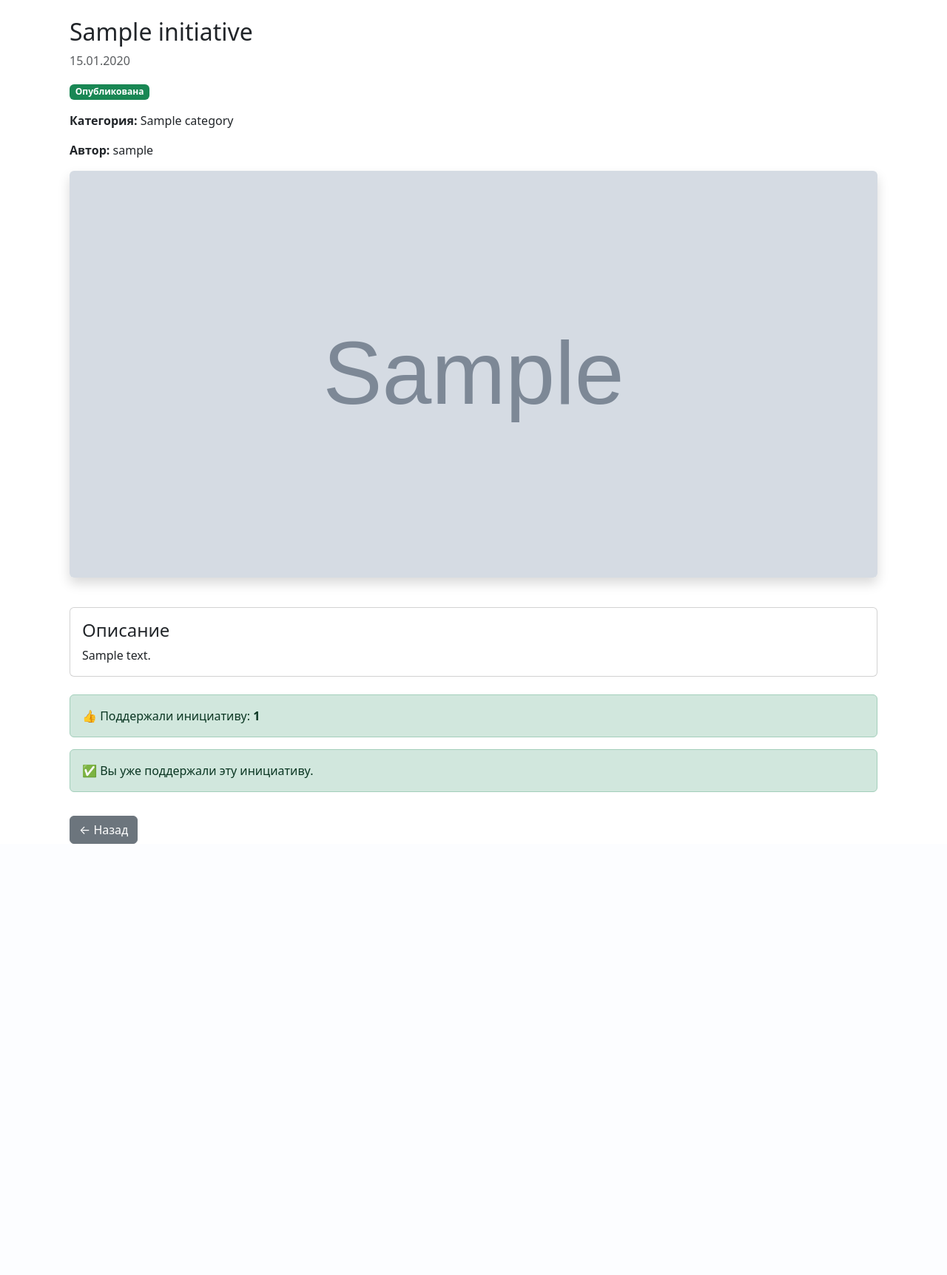
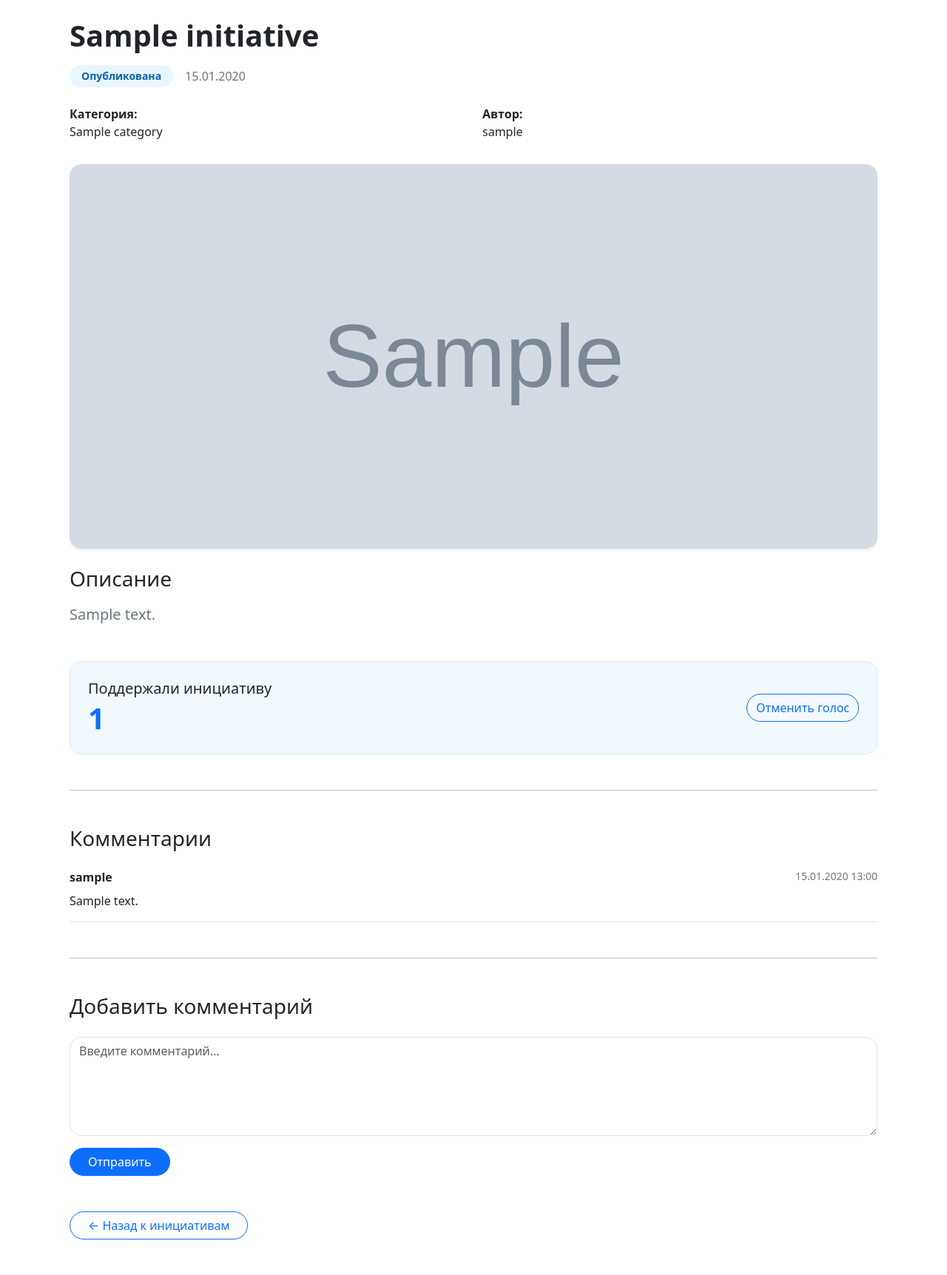
Before and after one commit to iramirayi-crypto/activesyktyvkar, a Django app: page /initiatives/1/ in a window 1280 px wide. Shown: the part 56-1780 px from the top of the page at 74% size. Before the commit the page ends 1197 px from the top, so only its background shows below. Run offline with Django 5.2, Linux system fonts and the light colour scheme; a user stored in the database is signed in; tables that the repository leaves empty hold one stand-in row (values such as "Sample post"); grey boxes marked "Sample" are stand-in pictures.

Commit message:
отмена голоса

```diff
--- /dev/null
+++ b/comments/urls.py
@@ -0,0 +1,10 @@
+from django.urls import path
+from . import views
+
+urlpatterns = [
+    path(
+        "<int:pk>/add/",
+        views.add_comment,
+        name="add_comment"
+    ),
+]
--- a/config/urls.py
+++ b/config/urls.py
@@ -14,6 +14,7 @@ urlpatterns = [
     path("admin/", admin.site.urls),
     path("initiatives/", include("initiatives.urls")),
     path("accounts/", include("accounts.urls")),
+    path("comments/", include("comments.urls")),
 ]
 
 urlpatterns += static(
--- a/initiatives/views.py
+++ b/initiatives/views.py
@@ -1,11 +1,18 @@
 from django.shortcuts import render, get_object_or_404, redirect
+
 from .models import Initiative, Vote
+from comments.models import Comment
 from attachments.models import Attachment
 
 
+# Список опубликованных инициатив
 def initiative_list(request):
-    initiatives = Initiative.objects.filter(status="published")
 
+    initiatives = Initiative.objects.filter(
+        status="published"
+    )
+
+    # Получаем первое изображение для каждой инициативы
     for initiative in initiatives:
         initiative.image = Attachment.objects.filter(
             initiative=initiative
@@ -14,24 +21,33 @@ def initiative_list(request):
     return render(
         request,
         "initiatives/list.html",
-        {"initiatives": initiatives},
+        {
+            "initiatives": initiatives,
+        },
     )
 
+
+# Страница одной инициативы
 def initiative_detail(request, pk):
+
+    # Получаем опубликованную инициативу
     initiative = get_object_or_404(
         Initiative,
         pk=pk,
         status="published"
     )
 
+    # Получаем изображения инициативы
     attachments = Attachment.objects.filter(
         initiative=initiative
     )
 
+    # Подсчитываем количество голосов
     votes_count = Vote.objects.filter(
         initiative=initiative
     ).count()
 
+    # Проверяем, голосовал ли пользователь
     user_voted = False
 
     if request.user.is_authenticated:
@@ -40,6 +56,12 @@ def initiative_detail(request, pk):
             user=request.user
         ).exists()
 
+    # Получаем комментарии к инициативе
+    comments = Comment.objects.filter(
+        initiative=initiative
+    )
+
+    # Передаем данные в шаблон
     return render(
         request,
         "initiatives/detail.html",
@@ -48,32 +70,42 @@ def initiative_detail(request, pk):
             "attachments": attachments,
             "votes_count": votes_count,
             "user_voted": user_voted,
+            "comments": comments,
         },
     )
 
 
+# Голосование за инициативу
 def vote_initiative(request, pk):
+
+    # Если пользователь не вошел в систему
     if not request.user.is_authenticated:
         return redirect("login")
 
+    # Получаем инициативу
     initiative = get_object_or_404(
         Initiative,
         pk=pk
     )
 
+    # Проверяем, голосовал ли пользователь
     vote = Vote.objects.filter(
         initiative=initiative,
         user=request.user
     )
 
+    # Если голос уже есть — удаляем его
     if vote.exists():
         vote.delete()
+
+    # Иначе создаем новый голос
     else:
         Vote.objects.create(
             initiative=initiative,
             user=request.user
         )
 
+    # Возвращаемся на страницу инициативы
     return redirect(
         "initiative_detail",
         pk=initiative.pk
--- a/templates/initiatives/detail.html
+++ b/templates/initiatives/detail.html
@@ -6,67 +6,145 @@
 
 {% block content %}
 
-<div class="container mt-4">
+<div class="container mt-4 mb-5">
 
-    <h2>{{ initiative.title }}</h2>
+    <!-- Заголовок -->
+    <div class="mb-4">
 
-    <p class="text-muted">
+        <h1 class="fw-bold mb-3">
+            {{ initiative.title }}
+        </h1>
+
+        <div class="d-flex flex-wrap align-items-center gap-3">
+
+            <span class="badge rounded-pill px-3 py-2"
+                  style="
+                  background:#EAF6FF;
+                  color:#0063B1;
+                  font-size:14px;">
+
+                {{ initiative.get_status_display }}
+
+            </span>
+
+            <span class="text-secondary">
+
                 {{ initiative.created_at|date:"d.m.Y" }}
+
+            </span>
+
+        </div>
+
+    </div>
+
+    <!-- Информация -->
+
+    <div class="row mb-4">
+
+        <div class="col-md-6">
+
+            <p class="mb-2">
+
+                <strong>Категория:</strong><br>
+
+                {{ initiative.category }}
+
             </p>
 
-<div class="mb-3">
-    <span class="badge bg-success">
-        {{ initiative.get_status_display }}
-    </span>
         </div>
 
-<p>
-    <strong>Категория:</strong>
-    {{ initiative.category }}
-</p>
+        <div class="col-md-6">
 
-<p>
-    <strong>Автор:</strong>
+            <p class="mb-2">
+
+                <strong>Автор:</strong><br>
+
                 {{ initiative.author }}
-</p>
 
-    {% if attachments %}
-    <div class="row mb-4">
-        {% for attachment in attachments %}
-            <div class="col-12 mb-3">
-                <img src="{{ attachment.file.url }}"
-                     class="img-fluid rounded shadow w-100"
-                     style="max-height:550px; object-fit:cover;"
-                     alt="{{ initiative.title }}">
-            </div>
-        {% endfor %}
-    </div>
-{% endif %}
-<div class="card mt-4">
-
-    <div class="card-body">
-
-        <h4>Описание</h4>
-
-        <p class="mb-0">
-            {{ initiative.description }}
             </p>
 
         </div>
 
     </div>
 
-<div class="alert alert-success mt-4">
-    👍 Поддержали инициативу:
-    <strong>{{ votes_count }}</strong>
+    <!-- Изображение -->
+
+    {% if attachments %}
+
+        {% for attachment in attachments %}
+
+            <img src="{{ attachment.file.url }}"
+                 class="img-fluid rounded-4 shadow-sm mb-4 w-100"
+                 style="max-height:520px;object-fit:cover;"
+                 alt="{{ initiative.title }}">
+
+        {% endfor %}
+
+    {% endif %}
+
+    <!-- Описание -->
+
+    <div class="mb-5">
+
+        <h3 class="mb-3">
+
+            Описание
+
+        </h3>
+
+        <p class="fs-5 text-secondary">
+
+            {{ initiative.description }}
+
+        </p>
+
+    </div>
+
+    <!-- Голоса -->
+
+    <div class="rounded-4 p-4 mb-4"
+         style="
+         background:#F2F9FF;
+         border:1px solid #D7ECFF;">
+
+        <div class="d-flex justify-content-between align-items-center">
+
+            <div>
+
+                <h5 class="mb-1">
+
+                    Поддержали инициативу
+
+                </h5>
+
+                <span class="display-6 fw-bold text-primary">
+
+                    {{ votes_count }}
+
+                </span>
+
             </div>
 
                         {% if user.is_authenticated %}
 
                 {% if user_voted %}
 
-        <div class="alert alert-success">
-            ✅ Вы уже поддержали эту инициативу.
+    <div class="d-flex align-items-center gap-3">
+
+        <form method="post"
+              action="{% url 'vote_initiative' initiative.id %}">
+
+            {% csrf_token %}
+
+            <button type="submit"
+                    class="btn btn-outline-primary rounded-pill">
+
+                Отменить голос
+
+            </button>
+
+        </form>
+
     </div>
 
 {% else %}
@@ -77,8 +155,10 @@
                         {% csrf_token %}
 
                         <button type="submit"
-                    class="btn btn-success">
-                👍 Поддержать инициативу
+                                class="btn btn-primary rounded-pill px-4">
+
+                            Поддержать инициативу
+
                         </button>
 
                     </form>
@@ -87,20 +167,136 @@
 
             {% else %}
 
-<div class="alert alert-warning">
+                <span class="text-secondary">
 
                     Чтобы поддержать инициативу,
                     необходимо войти в систему.
+
+                </span>
+
+            {% endif %}
+
+        </div>
+
+    </div>
+
+    <hr class="my-5">
+
+    <!-- Комментарии -->
+
+    <h3 class="mb-4">
+
+        Комментарии
+
+    </h3>
+
+    {% if comments %}
+
+        {% for comment in comments %}
+
+            <div class="mb-4 pb-3 border-bottom">
+
+                <div class="d-flex justify-content-between">
+
+                    <strong>
+
+                        {{ comment.author.username }}
+
+                    </strong>
+
+                    <small class="text-secondary">
+
+                        {{ comment.created_at|date:"d.m.Y H:i" }}
+
+                    </small>
+
+                </div>
+
+                <p class="mt-2 mb-0">
+
+                    {{ comment.text }}
+
+                </p>
+
+            </div>
+
+        {% endfor %}
+
+    {% else %}
+
+        <p class="text-secondary">
+
+            Пока нет комментариев.
+
+        </p>
+
+    {% endif %}
+
+    <hr class="my-5">
+
+        <!-- Добавить комментарий -->
+
+    {% if user.is_authenticated %}
+
+        <h3 class="mb-4">
+
+            Добавить комментарий
+
+        </h3>
+
+        <form method="post"
+              action="{% url 'add_comment' initiative.id %}">
+
+            {% csrf_token %}
+
+            <div class="mb-3">
+
+                <textarea
+                    name="text"
+                    class="form-control rounded-4"
+                    rows="5"
+                    placeholder="Введите комментарий..."
+                    required></textarea>
+
+            </div>
+
+            <button type="submit"
+                    class="btn btn-primary rounded-pill px-4">
+
+                Отправить
+
+            </button>
+
+        </form>
+
+    {% else %}
+
+        <div class="rounded-4 p-4"
+             style="
+             background:#F7FBFF;
+             border:1px solid #D7ECFF;">
+
+            <p class="mb-0 text-secondary">
+
+                Войдите в систему, чтобы оставить комментарий.
+
+            </p>
 
         </div>
 
     {% endif %}
 
+    <div class="mt-5">
+
         <a href="{% url 'initiative_list' %}"
-   class="btn btn-secondary mt-3">
-    ← Назад
+           class="btn btn-outline-primary rounded-pill px-4">
+
+            ← Назад к инициативам
+
         </a>
 
     </div>
 
+</div>
+
 {% endblock %}
```
Also changed, not shown: comments/views.py (+28 -2 lines). Lines whose indentation alone changed are shown as unchanged.
